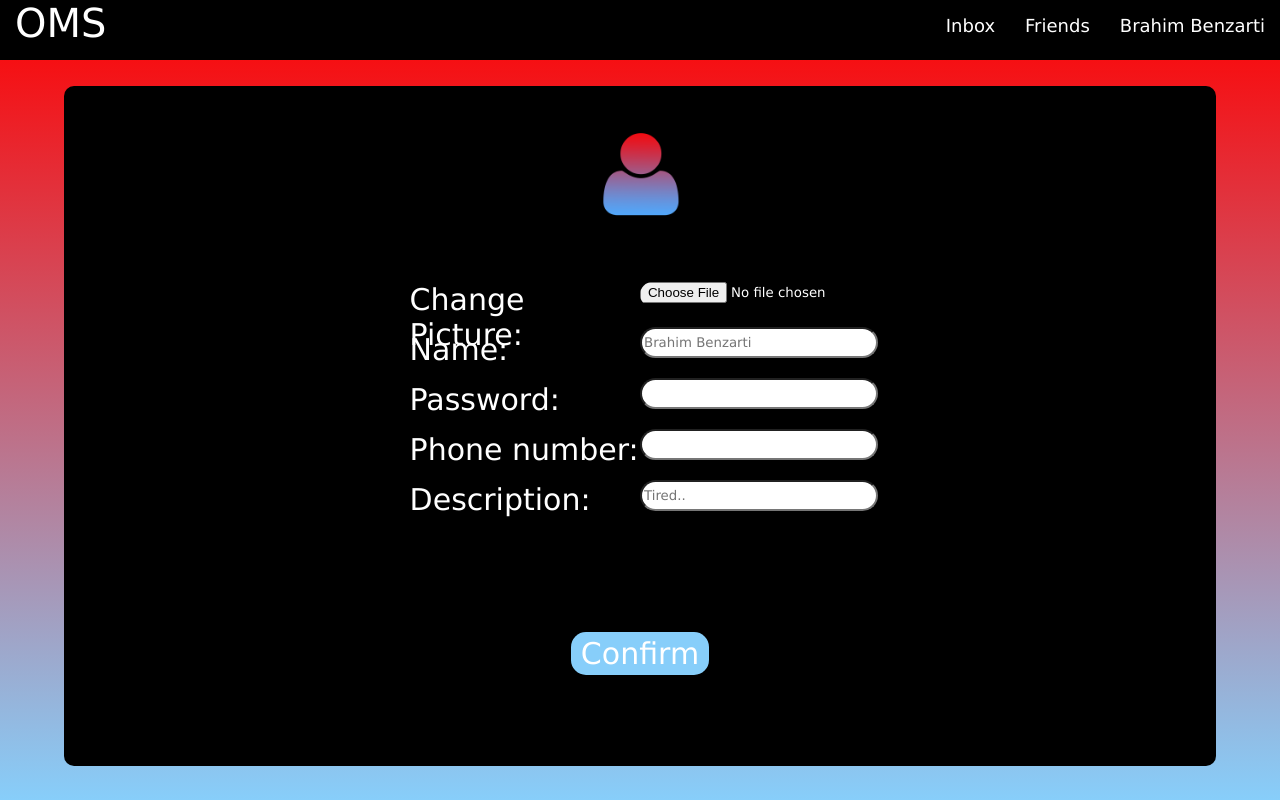
After one commit to Brahim-Benzarti/oms-online, a PHP site: page /views/edit.php in a window 1280 px wide. The commit adds this page. Run offline with PHP 8.4, Linux system fonts and the light colour scheme; a user stored in the database is signed in; data comes from the database, SQL or seed files in the repository; data that the repository does not hold is empty.

Commit message:
added pictures

```diff
--- a/public/stylesheet/stylesheet.css
+++ b/public/stylesheet/stylesheet.css
@@ -199,12 +199,19 @@ nav a:active,nav .sign_out:active{
     height: 30px;
 }
 
+.main .info .inputs .sex{
+    display: block;
+    margin-bottom: 20px;
+    height: 30px;
+}
+
 .main .info .labels label{
     font-size: 30px;
 }
 .main .info .inputs input{
     width: 100%;
     border-radius: 20px;
+    height: 25px;
 }
 
 .main .error_message{
@@ -276,20 +283,21 @@ nav a:active,nav .sign_out:active{
 
 .main .people .person{
     padding: 5px 10px;
+    height:50px;
 }
 
-.main .people .person:hover, .main .people .person:hover > a{
+.main .people .person:hover, .main .people .person:hover > .text_beside_picture a{
     background-color: white;
     color: #ff6666;
 }
 
-.main .people .person a:active{
+.main .people .person .text_beside_picture a:active{
     color: #87cefa;
     text-decoration: none;
 }
 
 .main .people .person a{
-    width: 100%;
+    /* width: 100%; */
     color: white;
     font-size: 20px;
     text-decoration: none;
@@ -330,7 +338,6 @@ iframe{
 }
 
 .main .connections .person{
-
     width: 100%;
 }
 
@@ -433,3 +440,50 @@ iframe{
 
 
 /* end 404 */
+
+/* profile picture */
+
+.profile_picture_container{
+    margin:auto;
+    width:10vw;
+    height:10vw;
+    margin-top: 3vh;
+    margin-bottom: 3vh;
+}
+
+.profile_picture, .profile_picture_inbox{
+    background-image: url("../images/dummy.png");
+    height: inherit;
+    width: inherit;
+    border-radius: 50%;
+    background-size: cover;
+    background-position: center;
+}
+
+.person div{
+    float:left;
+}
+
+.profile_picture_container_inbox{
+    width:25%;
+}
+
+.text_beside_picture{
+    width: 75%;
+    padding: 12px 0;
+}
+
+.profile_picture_inbox{
+    width: 3vw;
+    height: 3vw;
+}
+
+.main .connections div .profile_picture_container_inbox{
+    width:15%;
+}
+.main .connections div .profile_picture_inbox{
+    width:80%;
+}
+
+
+/* end profile picture */
--- /dev/null
+++ b/views/edit.php
@@ -0,0 +1,73 @@
+<?php
+session_start();
+?>
+<!doctype html>
+<html>
+    <head>
+        <?php require './_/head.php' ?>
+    </head>
+
+    <body>
+        <nav>
+            <?php require './_/nav.php' ?>
+        </nav>
+        <div class="clear"></div>
+        <?php
+        if(isset($_SESSION['id'])){
+            require '../dbcon.php';
+            $me=$_SESSION['id'];
+            $req="SELECT * FROM users WHERE User_id=$me;";
+            $res=mysqli_query($conn,$req)or die(mysqli_error($conn));
+            $info=mysqli_fetch_array($res);
+        ?>
+        <!-- content goes here -->
+        <?php if(empty($_POST['edit'])){ ?>
+            <div class="main">
+                <div class="profile_picture_container">
+                    <div class="profile_picture" <?php if($info['User_picture']<>''){ ?>style="background-image: url(<?php echo('../public/images/users/'.$info['User_picture']); ?>);" <?php }; ?>></div>
+                </div>
+                <div class="signing_container">
+                <form action="" method="POST" onsubmit="verify_sign_up_info();" enctype="multipart/form-data">
+
+                    <div class="info sign_up">
+                        <div class="labels">
+                            <label for="profile_picture">Change Picture:</label>
+                            <label for="name">Name:</label>
+                            <label for="password">Password:</label>
+                            <label for="pn">Phone number:</label>
+                            <label for="description">Description:</label>
+                        </div>
+                        <div class="inputs">
+                            <input type="file" name="profile_picture" id="profile_picture" accept="image/png, image/jpeg, image/jpg">
+                            <input type="text" id="name" name="name" placeholder="<?php echo($info[1]); ?>">
+                            <input type="password" id="password" name="password">
+                            <input type="tel" id="pn" pattern="[0-9]{2}[0-9]{3}[0-9]{3}" name="pn" placeholder="<?php echo($info[4]); ?>">
+                            <input type="text" id="description" name="description" placeholder="<?php echo($info[7]); ?>">
+                        </div>
+                    </div>
+                    <div class="clear_only"></div>
+                    <div class="choice">
+                        <p class="error_message"><?php if(!empty($_SESSION['err'])){echo($_SESSION['err']);session_unset();}?></p>
+                        <div>
+                            <input id="button" type="submit" value="Confirm" name="edit">
+                        </div>
+                    </div>
+                </form>
+                </div>
+            </div>
+        <?php
+            }else{
+                require './_/edit.php';
+                header('location: profile.php', TRUE, 301);
+                exit();
+            }
+        }else{
+            header("Location: sign_in.php", TRUE, 301);
+            exit();
+        }?>
+
+        <footer>
+
+        </footer>
+    </body>
+</html>
--- a/views/sign_in.php
+++ b/views/sign_in.php
@@ -52,7 +52,7 @@
 				<?php
 			}elseif(!(empty($_POST['email']) || empty($_POST['password']))){ ?>
 					<?php
-						require 'connect.php';
+						require './_/connect.php';
 						header("Location: account.php", TRUE, 301);
 						exit();
 					?>
--- a/views/sign_up.php
+++ b/views/sign_up.php
@@ -64,7 +64,7 @@
 			}elseif(!(empty($_POST['email']) || empty($_POST['password']) || empty($_POST['name']) || empty($_POST['pn']) || empty($_POST['sex']) || empty($_POST['bd']))){ ?>
 				<div id="main">
 					<?php
-						require 'connect.php';
+						require './_/connect.php';
 						header("Location: account.php", TRUE, 301);
 						exit();
 					?>
```
Also changed, not shown: views/_/connect.php (added, +31 -0 lines), views/_/edit.php (added, +49 -0 lines), views/account.php (+8 -2 lines), views/find.php (+7 -1 lines), views/friends.php (+24 -6 lines), views/profile.php (+11 -2 lines), public/images/dummy.png (added).
